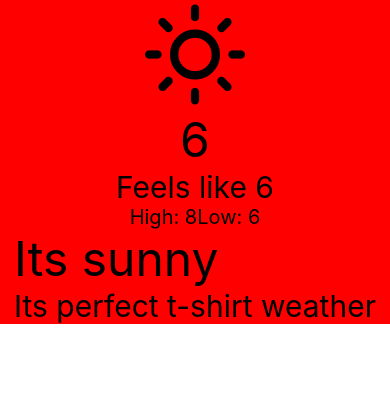
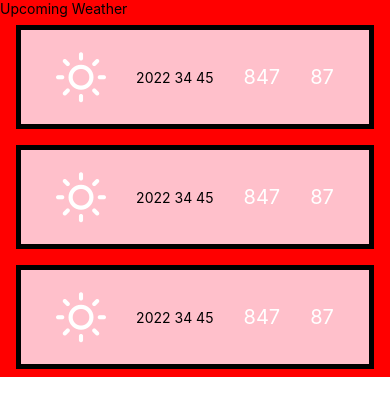
Before and after one commit to Adegbite-Joshua/REACT-NATIVE-WEATHERAPP, a React Native app: screen / in a window 390 px wide. Shown: the top 416 px of the page. Built offline with nearby package versions, Linux system fonts and the light colour scheme.

Commit message:
Working on the upcoming weather page

```diff
--- a/App.js
+++ b/App.js
@@ -8,7 +8,7 @@
 const App = () => {
   return (
     <View>
-      <CurrentWeather />
+      <UpcomingWeather />
       {/* <Text>yftfdcjkhjkrhjhjhejfhjhthfd</Text> */}
     </View>
   );
--- a/src/CurrentWeather.js
+++ b/src/CurrentWeather.js
@@ -30,7 +30,7 @@
     wrapper: {
       // flex: 1,
       backgroundColor: 'red',
-      marginTop: StatusBar.currentHeight
+      marginTop: StatusBar.currentHeight || 0
     },
     container: {
       // flex: 1,
--- /dev/null
+++ b/src/UpcomingWeather.js
@@ -0,0 +1,98 @@
+// import { StatusBar } from 'expo-status-bar';
+import { StyleSheet, Text, View, SafeAreaView, StatusBar, FlatList } from 'react-native';
+import { Feather } from "@expo/vector-icons";
+
+const DATA = [
+  {
+    dt_txt: '2022 34 45',
+    main: {
+      temp_max: 87,
+      temp_min: 847
+    },
+    weather: [
+      {
+        main: 'Clear'
+      }
+    ]
+  },
+  {
+    dt_txt: '2022 34 45',
+    main: {
+      temp_max: 87,
+      temp_min: 847
+    },
+    weather: [
+      {
+        main: 'Clear'
+      }
+    ]
+  },
+  {
+    dt_txt: '2022 34 45',
+    main: {
+      temp_max: 87,
+      temp_min: 847
+    },
+    weather: [
+      {
+        main: 'Clear'
+      }
+    ]
+  }
+]
+const Item =(props)=>{
+  const {dt_txt, min, max, condition} = props
+  return(
+    <View style={styles.item}>
+      <Feather name='sun' size={50} color='white' />
+      <Text style={styles.dt_txt}>{dt_txt}</Text>
+      <Text style={styles.temp}>{min}</Text>
+      <Text style={styles.temp}>{max}</Text>
+    </View>
+  )
+}
+
+const UpcomingWeather =()=>{
+  const renderItem =({item})=>(<Item condition={item.weather[0].main} dt_txt={item.dt_txt} min={item.main.temp_min} max={item.main.temp_max} />)
+  return (
+    <SafeAreaView style={styles.container}>
+    <View>
+      <Text>Upcoming Weather</Text>
+    </View>
+    <View>
+      <FlatList
+        data={DATA}
+        renderItem={renderItem}
+      />
+    </View>
+  </SafeAreaView>
+  )
+}
+
+const styles = StyleSheet.create({
+  container: {
+    // flex: 1,
+    backgroundColor: 'red',
+    marginTop: StatusBar.currentHeight || 0
+  },
+  item: {
+    padding: 20,
+    marginVertical: 8,
+    marginHorizontal: 16,
+    flexDirection: 'row',
+    justifyContent: 'space-around',
+    alignItems: 'center',
+    borderWidth: 5,
+    backgroundColor: 'pink'
+  },
+  temp: {
+    color: 'white',
+    fontSize: 20
+  },
+  date: {
+    color: 'white',
+    fontSize: 15
+  }
+})
+
+export default UpcomingWeather
```
